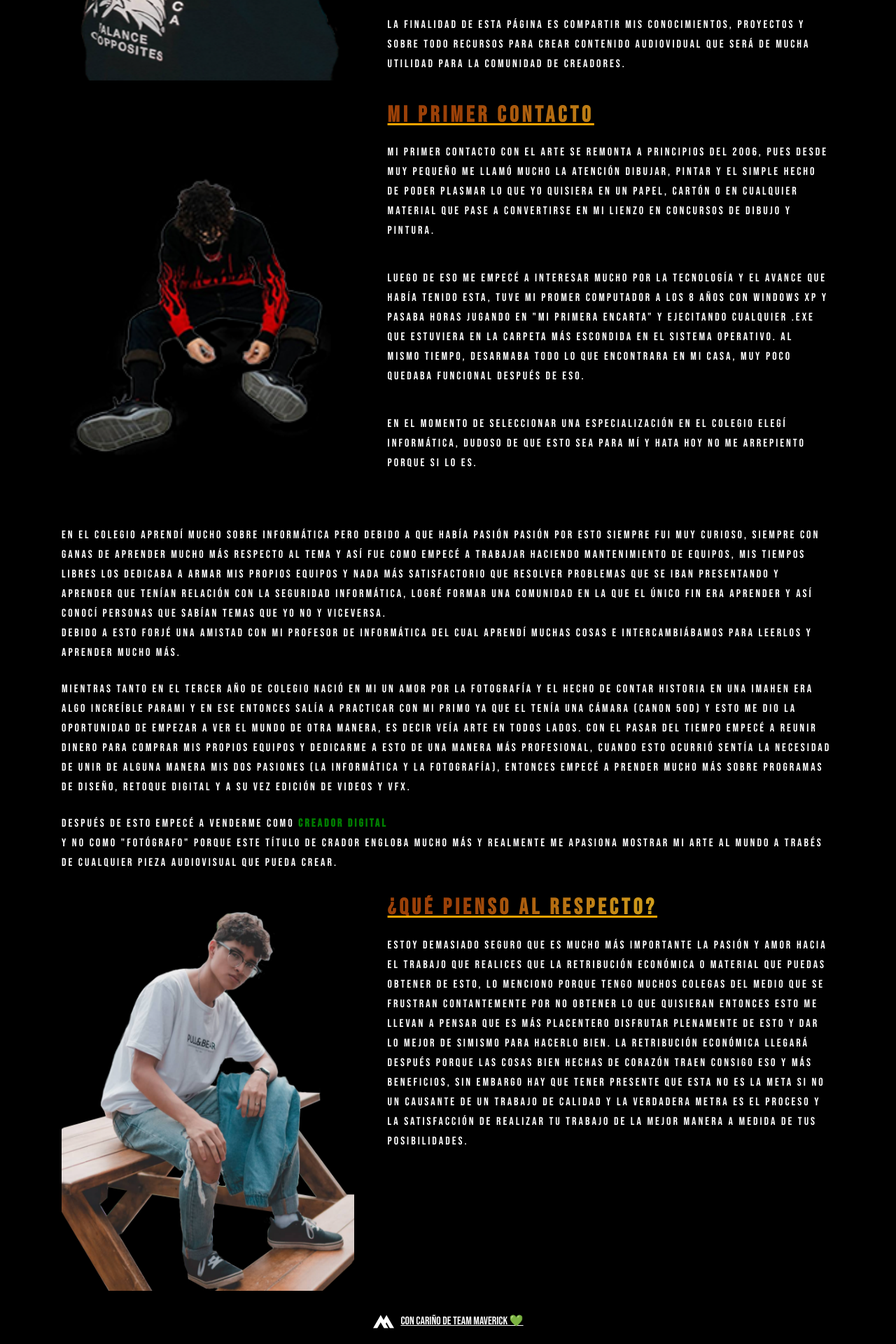
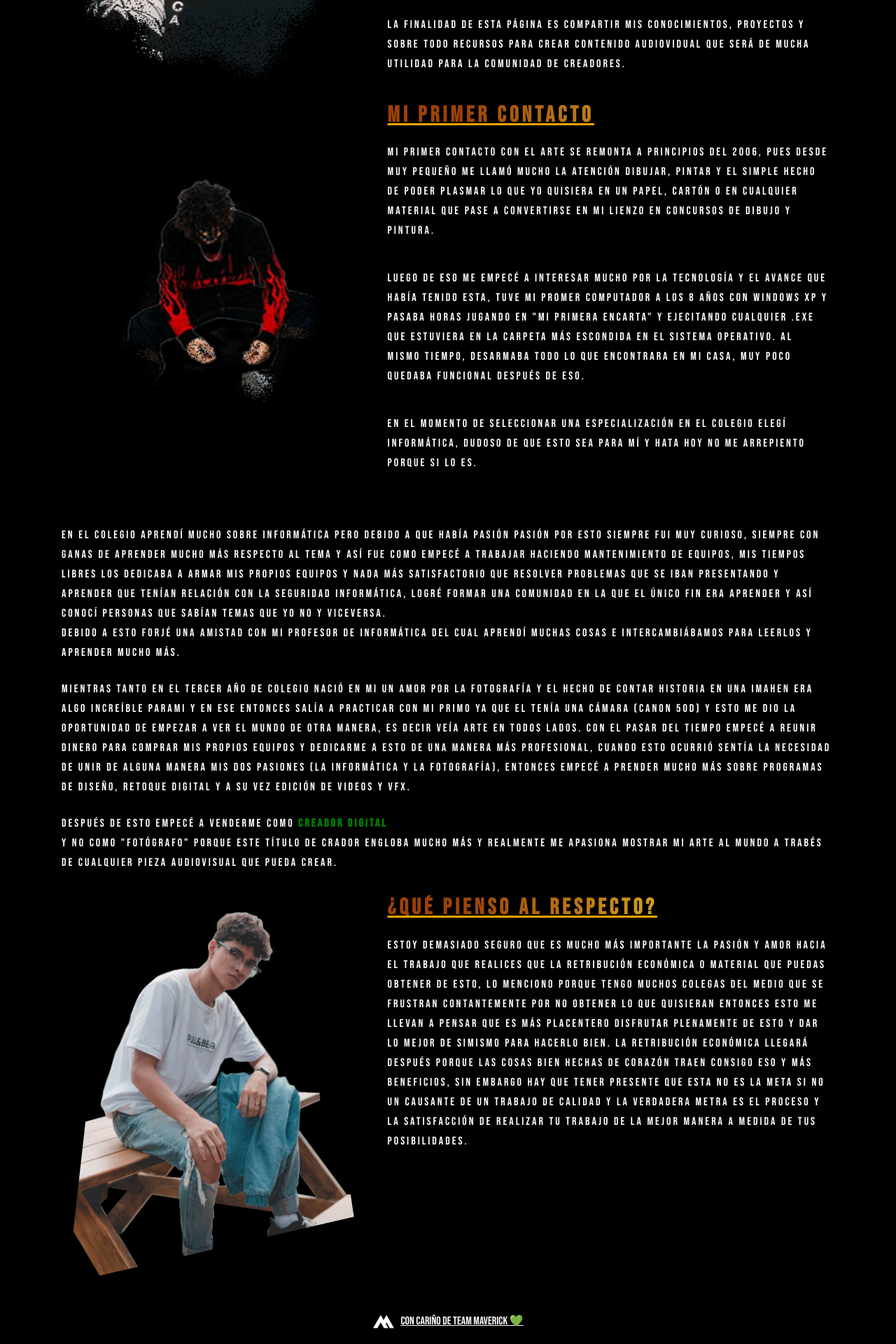
Before and after one commit to CeoNabux/Jhxnur, a Vue app: page /me in a window 1280 px wide. Shown: the part 411-2331 px from the top of the page at 70% size. Built offline with nearby package versions, Linux system fonts and the light colour scheme.

Commit message:
mask and clipping added to me page

```diff
--- a/src/components/pages/Me.vue
+++ b/src/components/pages/Me.vue
@@ -5,7 +5,7 @@
         .column.is-two-fifths
           .container.p-2
             figure.image.is-1by1
-              img(src="@/assets/noBackgroundPhotos/chico-de-espaldas.png")
+              img(src="@/assets/noBackgroundPhotos/chico-de-espaldas.png" class="mask")
         .column.is-full-mobile
           .container.px-4.is-flex.is-flex-direction-column
             .content.is-flex.is-flex-direction-column.is-flex-wrap-wrap
@@ -19,7 +19,7 @@
         .column.is-two-fifths
           .container.p-2
             figure.image.is-3by4
-              img(src="@/assets/noBackgroundPhotos/chico-agachado.png")
+              img.mask(src="@/assets/noBackgroundPhotos/chico-agachado.png")
         .column.is-full-mobile
           .container.px-4.is-flex.is-flex-direction-column
             .content.is-flex.is-flex-direction-column.is-flex-wrap-wrap
@@ -44,7 +44,7 @@
         .column.is-two-fifths
           .container.p-2
             figure.image.is-3by4
-              img(src="@/assets/noBackgroundPhotos/chico-en-mesa.png")
+              img.clipped(src="@/assets/noBackgroundPhotos/chico-en-mesa.png")
         .column.is-full-mobile
           .container.px-4.is-flex.is-flex-direction-column
             .content.is-flex.is-flex-direction-column.is-flex-wrap-wrap
@@ -74,4 +74,13 @@
 strong {
   color: green;
 }
+.mask {
+  mask-image: url("../../assets/img/brush.png");
+  mask-position: top center;
+  mask-repeat: no-repeat;
+  mask-size: 100%;
+}
+.clipped {
+  clip-path: polygon(16% 4%, 84% 0, 100% 81%, 2% 98%);
+}
 </style>
```
Also changed, not shown: src/assets/img/brush.png (added).
